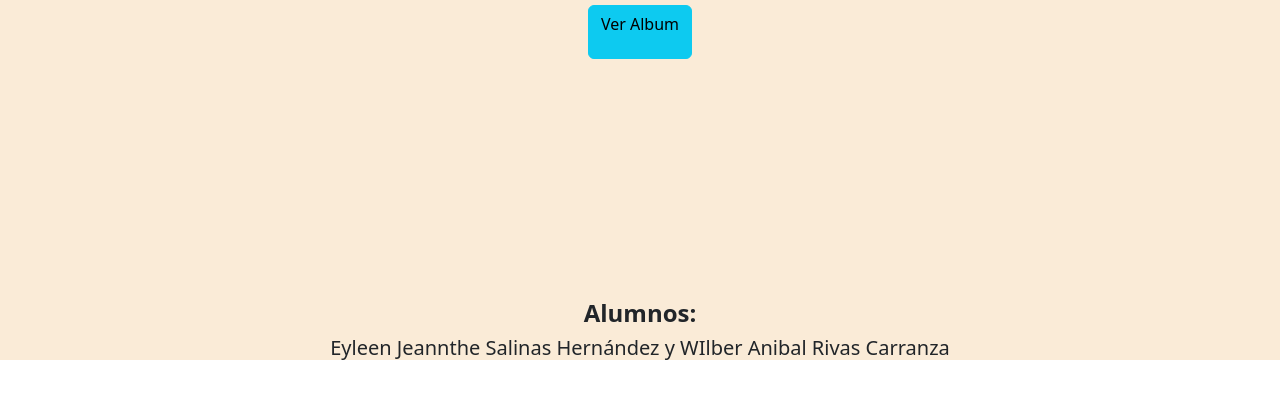
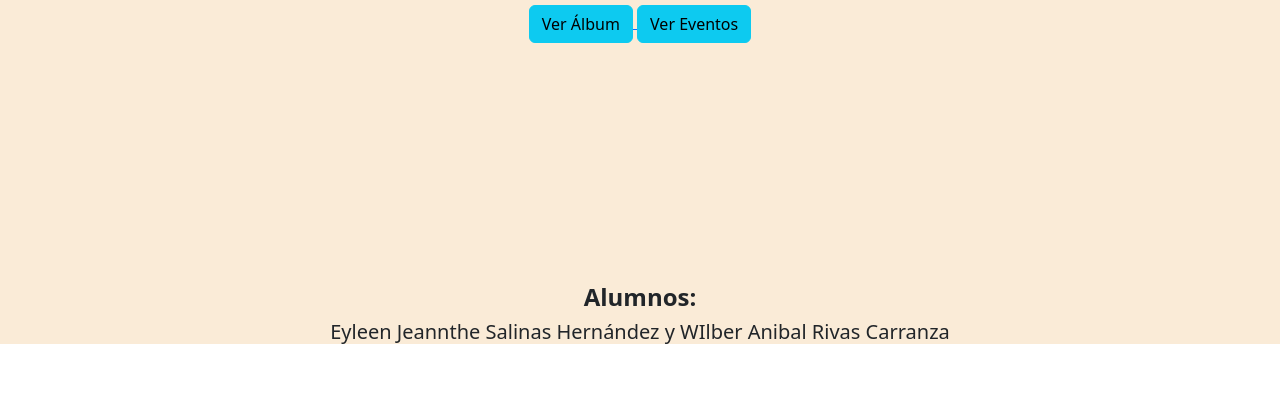
Before and after one commit to jeannethesali03/Parcial1, a plain HTML site: page index.html in a window 1280 px wide. Shown: the part 211-610 px from the top of the page. Drawn offline with nearby package versions, Linux system fonts and the light colour scheme.

Commit message:
Mensajes desde index

```diff
--- a/index.html
+++ b/index.html
@@ -16,7 +16,12 @@
 
             <a href="album.html">
                 <button type="button" class="btn btn-info">
-                    <p>Ver Album</p>
+                    Ver Álbum
+                </button>
+            </a>
+            <a href="eventos.html">
+                <button class="btn btn-info">
+                    Ver Eventos
                 </button>
             </a>
 
```
